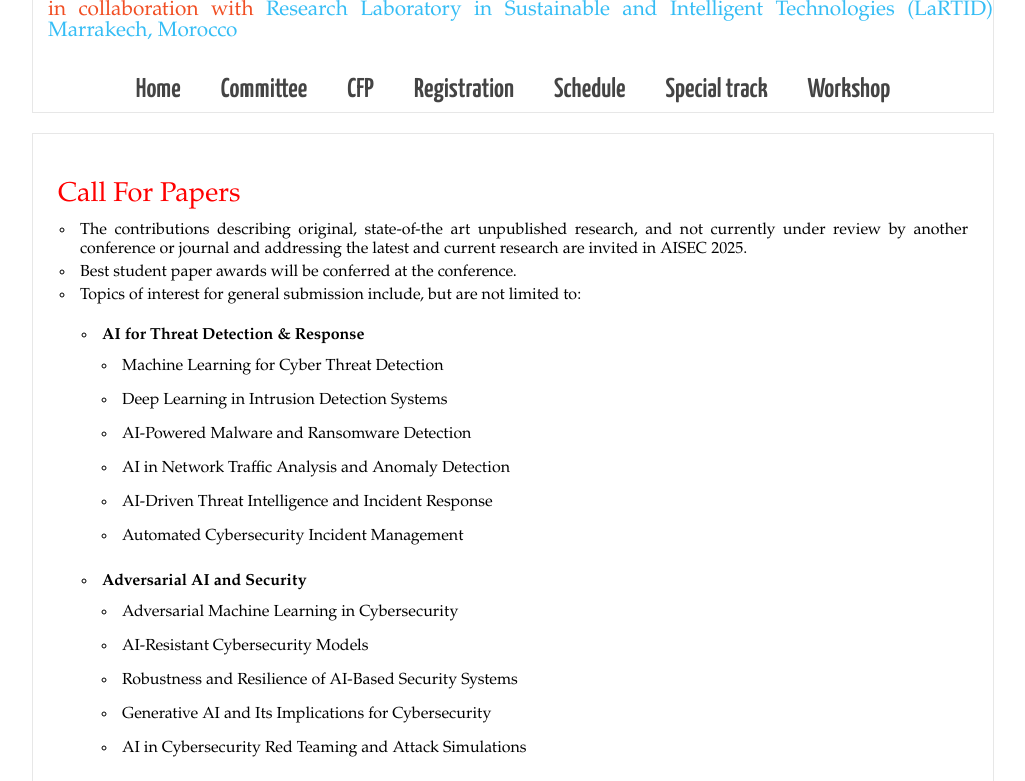
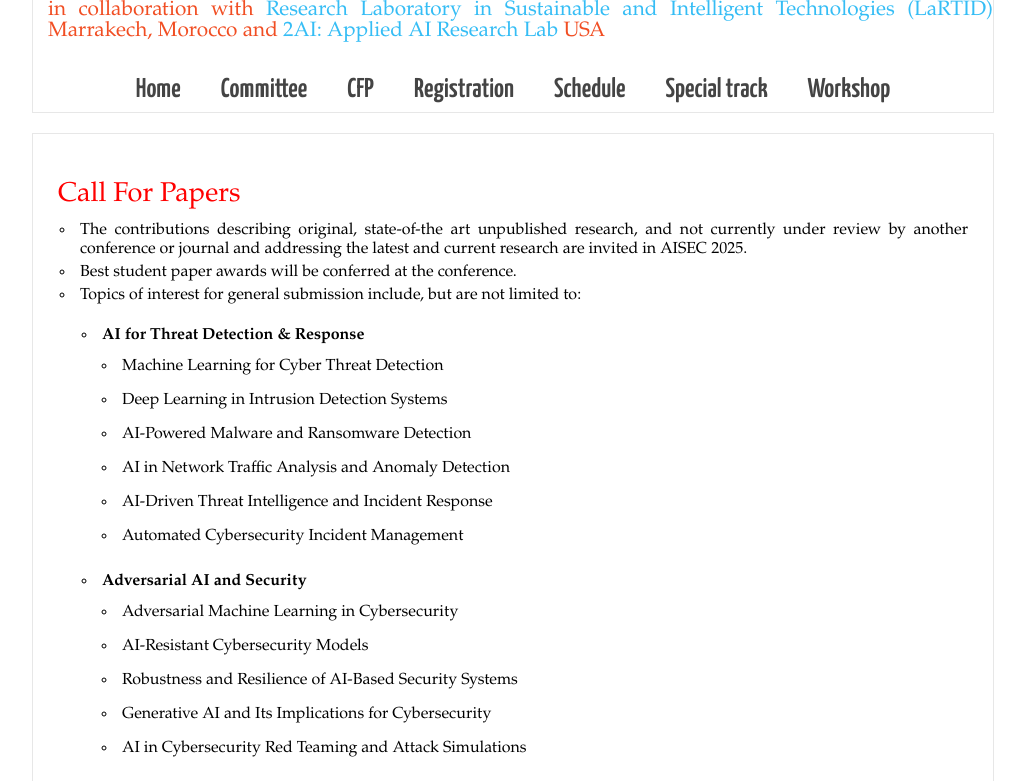
Before and after one commit to mohamedjouhari/Aisec25, a plain HTML site: page conf/authors.html in a window 1280 px wide. Shown: the part 273-1054 px from the top of the page, without its empty margins (127-1152 px from the left). Drawn offline with Linux system fonts and the light colour scheme.

Commit message:
add Ai research lab as parteneaire

```diff
--- a/conf/authors.html
+++ b/conf/authors.html
@@ -26,7 +26,8 @@
          <h3 style="color:red;">From 12 to 14 May 2025</strong></h3>
          <h3> <a HREF="https://ensa-marrakech.uca.ma/en/" target="_blank"> National School of Applied Sciences</a> - <a href="https://www.uca.ma/fr" target="_blank">Cadi Ayyad University</a>, Marrakech, Morocco</h3>
          <h4>
-             in collaboration with <a href="" target="_blank">Research Laboratory in Sustainable and Intelligent Technologies (LaRTID) Marrakech, Morocco</a>
+             in collaboration with <a href="" target="_blank">Research Laboratory in Sustainable and Intelligent Technologies (LaRTID)</a> Marrakech, Morocco
+             and <a href="https://www.ai-research-lab.org/" target="_blank">2AI: Applied AI Research Lab</a> USA
          </h4>
          <br><br>
      </div>
```
Also changed, not shown: conf/Schedule.html (+2 -1 lines), conf/committees.html (+2 -1 lines), conf/index.html (+2 -1 lines), conf/registration.html (+3 -2 lines), conf/tracks.html (+2 -1 lines), conf/workshop.html (+2 -1 lines), index.html (+1 -1 lines), assets/images/invites/kc-profile.webp (added), 1 other file.
